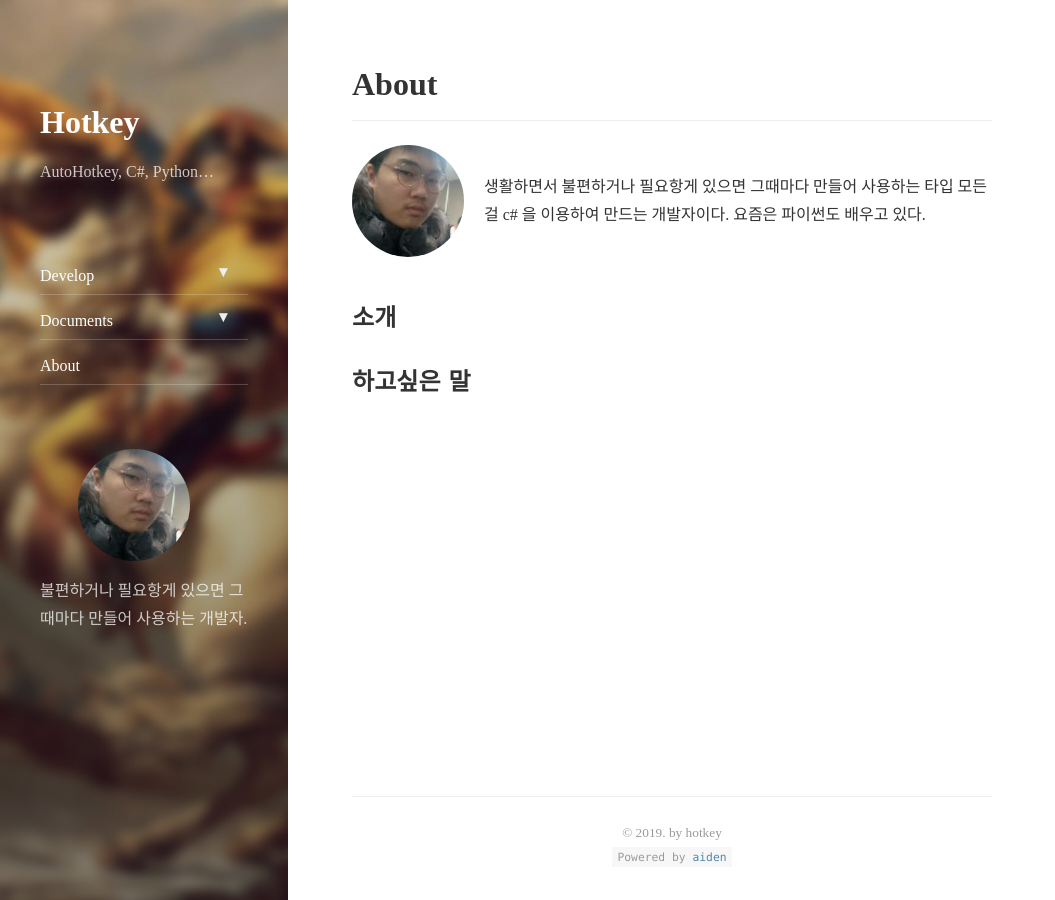
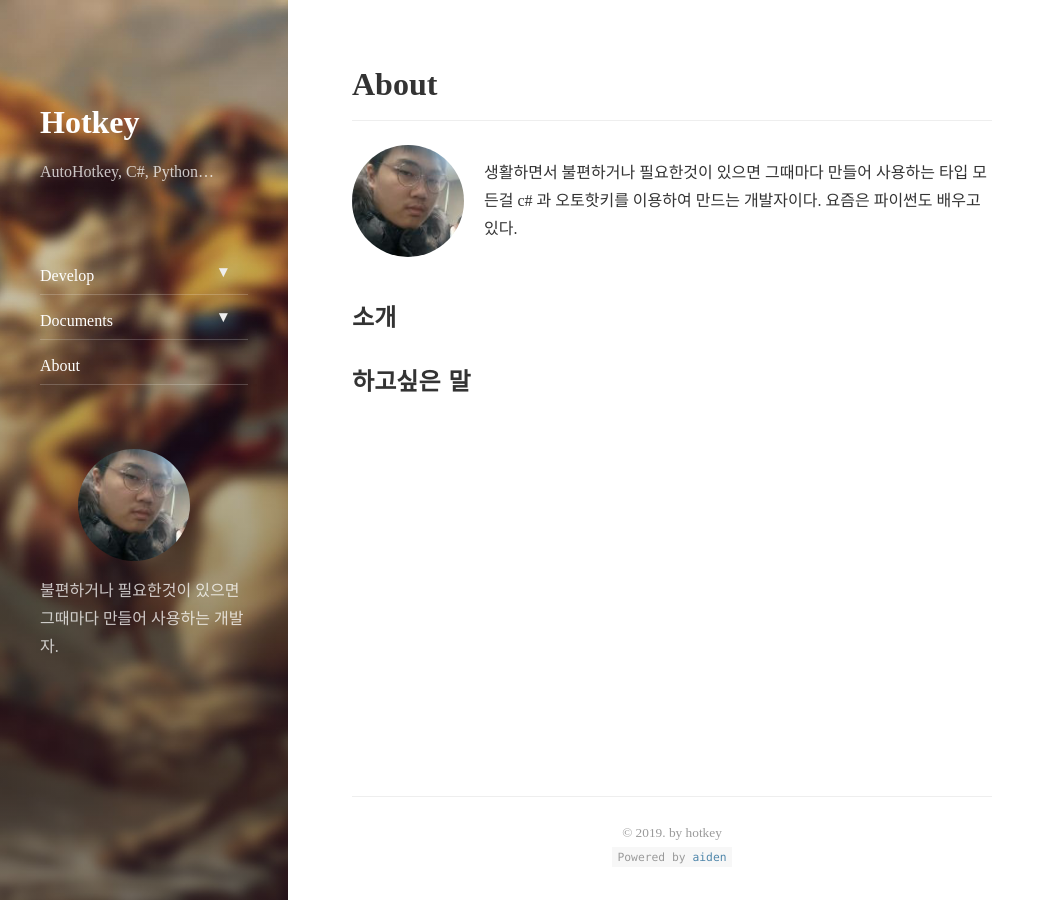
Before and after one commit to Hot-key/hot-key.github.io.old, a Jekyll site: the page built from about.md, in a window 1280 px wide and 900 px high. Shown: the whole window, without its empty margins (0-1055 px from the left). Built offline with Jekyll 4.4.1, drawn with Linux system fonts in a browser that asks for light colours; nearby versions of some CDN libraries.

Commit message:
오타수정

```diff
--- a/_config.yml
+++ b/_config.yml
@@ -18,7 +18,7 @@ tagline:             AutoHotkey, C#, Python...
 # A short description of the page, used in the sidebar and as fallback for the meta description tag.
 # Markdown enabled, but don't use more than one paragraph (enforced by `>`)
 description:         >
-  불편하거나 필요항게 있으면 그때마다 만들어 사용하는 개발자.
+  불편하거나 필요한것이 있으면 그때마다 만들어 사용하는 개발자.
 
 # This should be the same author as first entry in `_data/authors.yml`
 author:
--- a/_data/authors.yml
+++ b/_data/authors.yml
@@ -8,8 +8,8 @@ isme2n:
   # Used at the bottom of each page and at the top of the `about` layout
   # Markdown enabled, can use multiple paragraphs (enabled by `|`)
   about:             |
-    생활하면서 불편하거나 필요항게 있으면 그때마다 만들어 사용하는 타입
-    모든걸 c# 을 이용하여 만드는 개발자이다. 요즘은 파이썬도 배우고 있다.
+    생활하면서 불편하거나 필요한것이 있으면 그때마다 만들어 사용하는 타입
+    모든걸 c# 과 오토핫키를 이용하여 만드는 개발자이다. 요즘은 파이썬도 배우고 있다.
 
   # This photo will be used in the about section
   picture:
@@ -59,7 +59,7 @@ isme2n:
     # stumbleupon:     <username>
     # paypal:          <username>
     email:           mailto:NanoHotkey@protonmail.ch
-    rss:             https://hot-key.github.io/feed.xml
+    # rss:             https://hot-key.github.io/feed.xml
 
 # Another author
 mdo:
```
